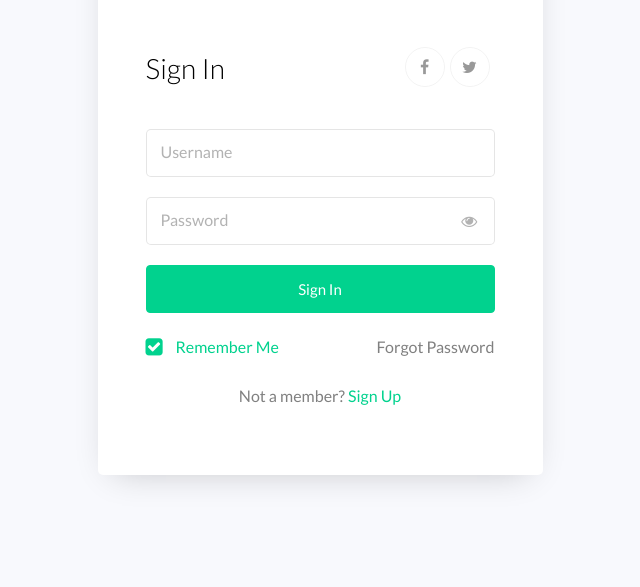
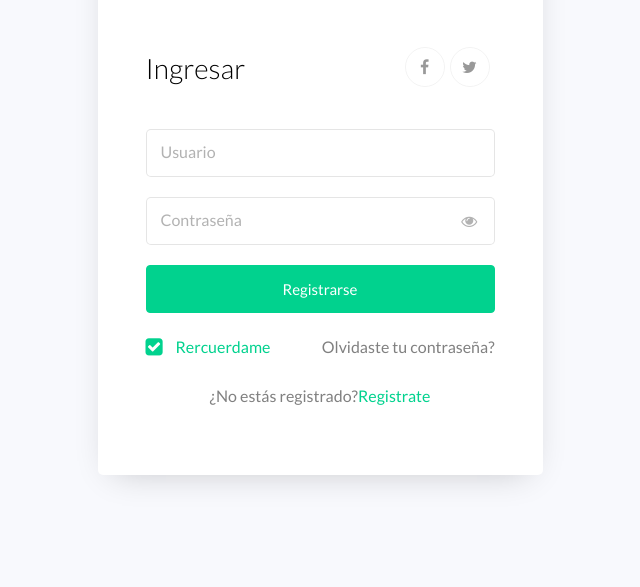
Before and after one commit to JuanDiaz00/registraduriaCed, a PHP site: page /views/paginas/index.php in a window 1280 px wide. Shown: the part 411-998 px from the top of the page, without its empty margins (320-960 px from the left). Run offline with PHP 8.4, Linux system fonts and the light colour scheme.

Commit message:
Se edita index.php
Con respecto a nuestro idioma

```diff
--- a/views/paginas/index.php
+++ b/views/paginas/index.php
@@ -29,7 +29,7 @@
 						<div class="login-wrap p-4 p-md-5">
 			      	<div class="d-flex">
 			      		<div class="w-100">
-			      			<h3 class="mb-4">Sign In</h3>
+			      			<h3 class="mb-4">Ingresar</h3>
 			      		</div>
 								<div class="w-100">
 									<p class="social-media d-flex justify-content-end">
@@ -41,29 +41,29 @@
 							<form action="#" class="signin-form">
 			      		<div class="form-group mt-3">
 			      			<input type="text" class="form-control" required>
-			      			<label class="form-control-placeholder" for="username">Username</label>
+			      			<label class="form-control-placeholder" for="username">Usuario</label>
 			      		</div>
 		            <div class="form-group">
 		              <input id="password-field" type="password" class="form-control" required>
-		              <label class="form-control-placeholder" for="password">Password</label>
+		              <label class="form-control-placeholder" for="password">Contraseña</label>
 		              <span toggle="#password-field" class="fa fa-fw fa-eye field-icon toggle-password"></span>
 		            </div>
 		            <div class="form-group">
-		            	<button type="submit" class="form-control btn btn-primary rounded submit px-3">Sign In</button>
+		            	<button type="submit" class="form-control btn btn-primary rounded submit px-3">Registrarse</button>
 		            </div>
 		            <div class="form-group d-md-flex">
 		            	<div class="w-50 text-left">
-			            	<label class="checkbox-wrap checkbox-primary mb-0">Remember Me
+			            	<label class="checkbox-wrap checkbox-primary mb-0">Rercuerdame
 									  <input type="checkbox" checked>
 									  <span class="checkmark"></span>
 										</label>
 									</div>
 									<div class="w-50 text-md-right">
-										<a href="#">Forgot Password</a>
+										<a href="#">Olvidaste tu contraseña?</a>
 									</div>
 		            </div>
 		          </form>
-		          <p class="text-center">Not a member? <a data-toggle="tab" href="#signup">Sign Up</a></p>
+		          <p class="text-center">¿No estás registrado?<a data-toggle="tab" href="#signup">Registrate</a></p>
 		        </div>
 		      </div>
 				</div>
```
